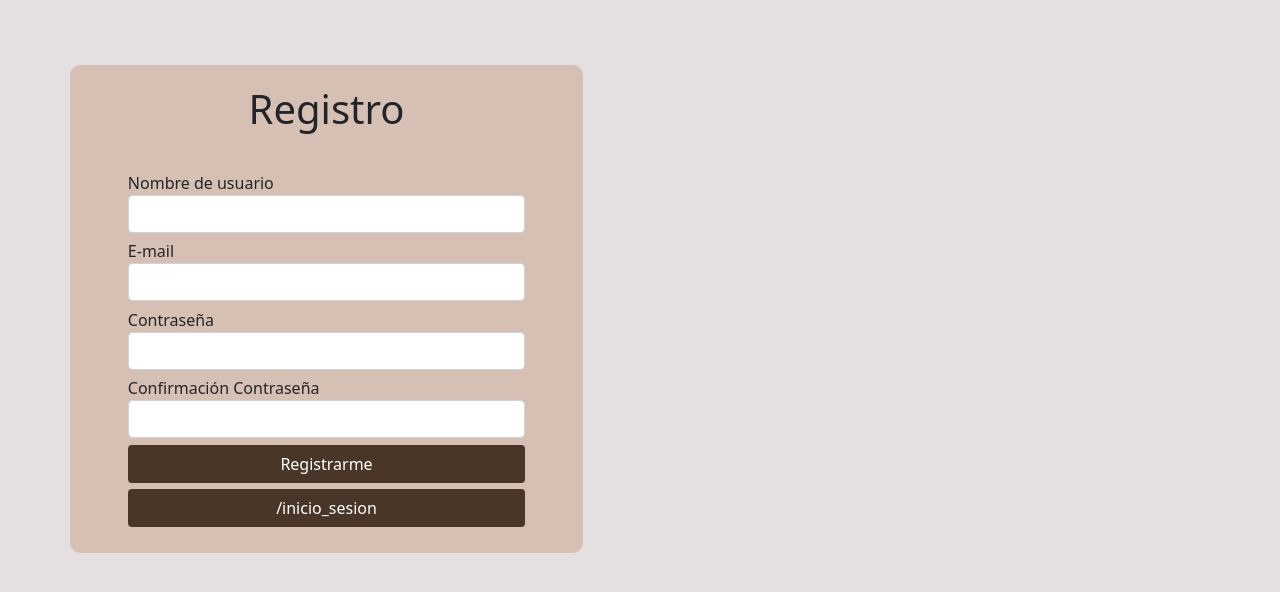
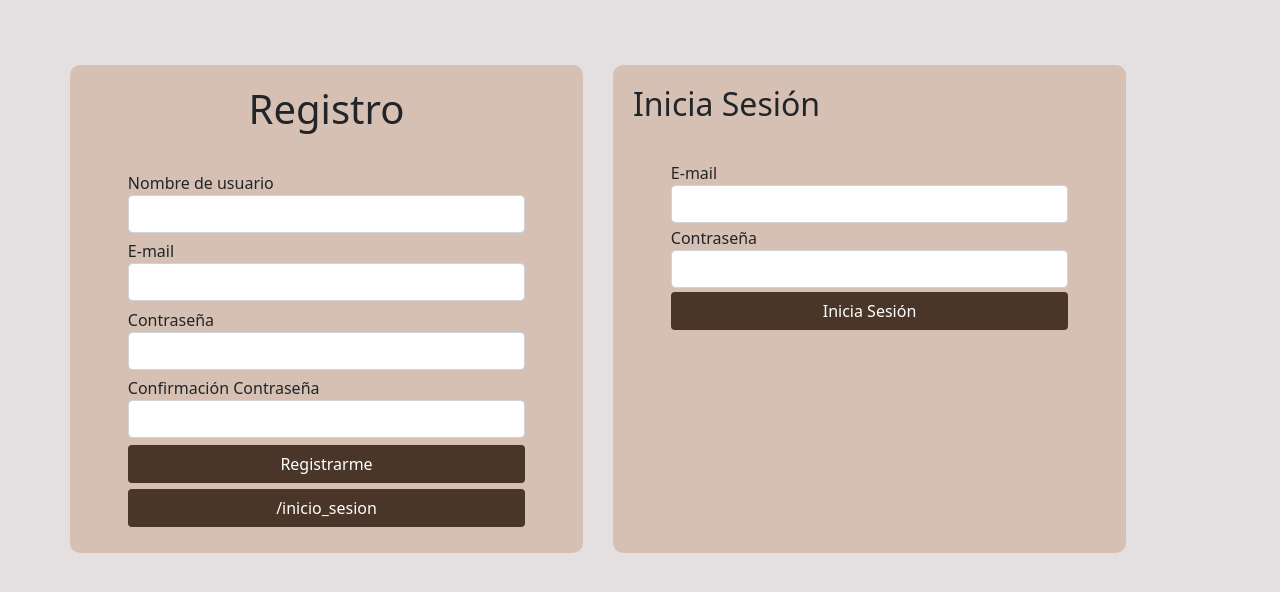
Before and after one commit to LemonHum4n/proyectoMaker, a Flask app: template markerSpace/flask_app/templates/registro.html in a window 1280 px wide. Shown: the top 592 px of the page. Run offline with Flask 3, Linux system fonts and the light colour scheme; the template is opened without the code that fills it, so the values that code supplies are empty.

Commit message:
inicio sesion css

```diff
--- a/markerSpace/flask_app/templates/estilo_registro.css
+++ b/markerSpace/flask_app/templates/estilo_registro.css
@@ -27,3 +27,14 @@ form{
     background-color: rgb(73, 54, 40);
     color: white;
 }
+
+
+.inicio_sesion{
+    margin-left: 30px ;
+    margin-top: 65px;
+    background-color: white;
+    padding: 20px;
+    border-radius: 10px;
+    width: 45%;
+    background-color: rgb(214, 192, 179);
+}
--- a/markerSpace/flask_app/templates/registro.html
+++ b/markerSpace/flask_app/templates/registro.html
@@ -54,8 +54,8 @@
             </div>
 
 
-            <!-- <div class="col-6">
-                <h2>Inicia Sesión</h2> -->
+            <div class="col-6 inicio_sesion">
+                <h2>Inicia Sesión</h2>
                 <!-- {% with messages = get_flashed_messages(category_filter=['inicio_sesion']) %}
                         {% if messages %}
                                 <div class="alert alert-danger">
@@ -65,7 +65,7 @@
                                 </div>
                         {% endif %}
                 {% endwith %} -->
-                <!-- <form action="/login" method="post">
+                <form action="/login" method="post">
                         <div class="form-group">
                             <label for="email2">E-mail</label>
                             <input type="email" id="email2" name="email" class="form-control">
@@ -74,9 +74,9 @@
                             <label for="password2">Contraseña</label>
                             <input type="password" id="password2" name="password" class="form-control">
                         </div>
-                    <input type="submit" value="Inicia Sesión" class="btn btn-primary">
+                    <input type="submit" value="Inicia Sesión" class="btn">
                 </form>
-            </div> -->
+            </div>
         </div>
     </div>
 </body>
```
